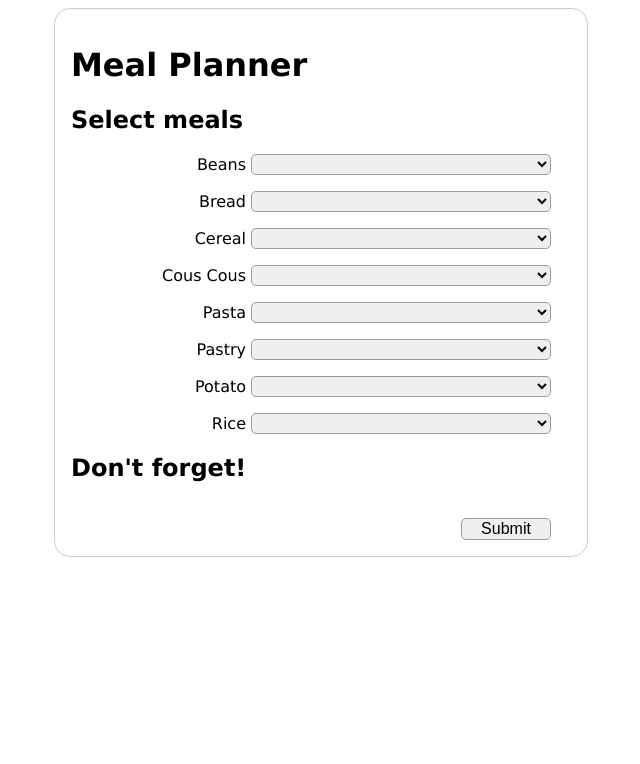
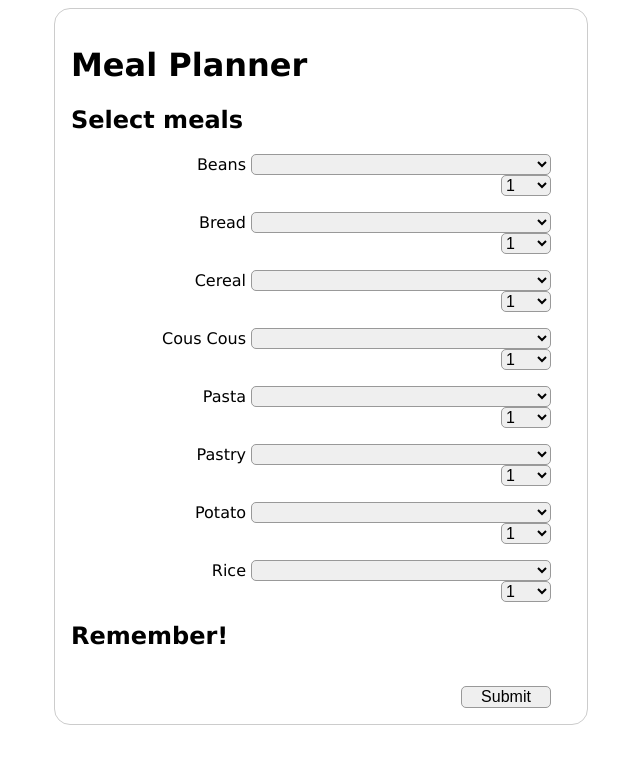
Before and after one commit to travisbacon1/meal_app, a Flask app: template templates/create_meal_plan.html in a window 1280 px wide. Shown: the top 764 px of the page, without its empty margins (319-959 px from the left). Run offline with Flask 2, Linux system fonts and the light colour scheme; the template is opened without the code that fills it, so the values that code supplies are empty; parts of the project's set-up code (start-up, migrations or seed data) failed here and were passed over; some libraries are stand-ins or nearby versions.

Commit message:
Added quantity dropdown to create_meal_plan page

```diff
--- a/gui_app.py
+++ b/gui_app.py
@@ -88,13 +88,14 @@ def get_meal_info(meal_list):
     return results
 
 
-def build_ingredient_dictionary(meal_ingredient_dict, deduped_ingredient_dict):
+def build_ingredient_dictionary(meal_ingredient_dict, deduped_ingredient_dict, quantity):
     """Adds together the quantities of all ingredients in a given deduped_ingredient_dict
 
     Parameters
     -------
     meal_ingredient_dict: dict\n
-    deduped_ingredient_dict: dict
+    deduped_ingredient_dict: dict\n
+    quantity: int
 
     Returns
     ------
@@ -103,15 +104,17 @@ def build_ingredient_dictionary(meal_ingredient_dict, deduped_ingredient_dict):
     ingredient_list = json.loads(meal_ingredient_dict)
     for ingredient in list(ingredient_list.keys()):
         if ingredient in deduped_ingredient_dict:
-            deduped_ingredient_dict[ingredient] += float(ingredient_list[ingredient])
+            deduped_ingredient_dict[ingredient] += float(ingredient_list[ingredient]) * quantity
             deduped_ingredient_dict[ingredient] = round(deduped_ingredient_dict[ingredient], 2)
+            deduped_ingredient_dict[ingredient] = int(deduped_ingredient_dict[ingredient]) if deduped_ingredient_dict[ingredient].is_integer() else deduped_ingredient_dict[ingredient]
         else:
-            deduped_ingredient_dict[ingredient] = float(ingredient_list[ingredient])
+            deduped_ingredient_dict[ingredient] = float(ingredient_list[ingredient]) * quantity
             deduped_ingredient_dict[ingredient] = round(deduped_ingredient_dict[ingredient], 2)
+            deduped_ingredient_dict[ingredient] = int(deduped_ingredient_dict[ingredient]) if deduped_ingredient_dict[ingredient].is_integer() else deduped_ingredient_dict[ingredient]
     return deduped_ingredient_dict
 
 
-def collate_ingredients(meal_info_list):
+def collate_ingredients(meal_info_list, quantity_list):
     """Collates all ingredients from all meals into a dictionary of required ingredients
 
     Parameters
@@ -127,21 +130,21 @@ def collate_ingredients(meal_info_list):
     tinned_ingredient_dict = {}
     dry_ingredient_dict = {}
     dairy_ingredient_dict = {}
-    for meal in meal_info_list:
+    for idx, meal in enumerate(meal_info_list):
         if meal["Fresh_Ingredients"] != None:
-            build_ingredient_dictionary(meal["Fresh_Ingredients"], fresh_ingredient_dict)
+            build_ingredient_dictionary(meal["Fresh_Ingredients"], fresh_ingredient_dict, quantity_list[idx])
 
         if meal["Tinned_Ingredients"] != None:
-            build_ingredient_dictionary(meal["Tinned_Ingredients"], tinned_ingredient_dict)
+            build_ingredient_dictionary(meal["Tinned_Ingredients"], tinned_ingredient_dict, quantity_list[idx])
 
         if meal["Dry_Ingredients"] != None:
-            build_ingredient_dictionary(meal["Dry_Ingredients"], dry_ingredient_dict)
+            build_ingredient_dictionary(meal["Dry_Ingredients"], dry_ingredient_dict, quantity_list[idx])
 
         if meal["Dairy_Ingredients"] != None:
-            build_ingredient_dictionary(meal["Dairy_Ingredients"], dairy_ingredient_dict)
+            build_ingredient_dictionary(meal["Dairy_Ingredients"], dairy_ingredient_dict, quantity_list[idx])
 
         if meal["Dairy_Ingredients"] != None:
-            build_ingredient_dictionary(meal["Dairy_Ingredients"], dairy_ingredient_dict)
+            build_ingredient_dictionary(meal["Dairy_Ingredients"], dairy_ingredient_dict, quantity_list[idx])
     complete_deduped_ingredient_dict["Fresh_Ingredients"] = fresh_ingredient_dict
     complete_deduped_ingredient_dict["Tinned_Ingredients"] = tinned_ingredient_dict
     complete_deduped_ingredient_dict["Dry_Ingredients"] = dry_ingredient_dict
@@ -361,7 +364,7 @@ def list_meals():
 def create_meal_plan():
     app.config['MYSQL_CURSORCLASS'] = 'DictCursor'
     db_cursor = mysql.connection.cursor()
-    query = f"SELECT GROUP_CONCAT(Name) as Meals, Staple FROM MealsDatabase.MealsTable GROUP BY Staple;"
+    query = f"SELECT GROUP_CONCAT(Name ORDER BY Name ASC) as Meals, Staple FROM MealsDatabase.MealsTable GROUP BY Staple;"
     db_cursor.execute(query)
     results = db_cursor.fetchall()
     staples_dict = {str(item['Staple']): list(item['Meals'].split(',')) for item in results}
@@ -370,9 +373,10 @@ def create_meal_plan():
         details = request.form
         details_dict = details.to_dict()
         meal_list = [value for key, value in details_dict.items() if 'Meal' in key]
+        quantity_list = [int(value) for key, value in details_dict.items() if 'Quantity' in key]
         meal_tuple = get_meal_info(meal_list)
         meal_list_dicts = [meal for meal in meal_tuple]
-        complete_ingredient_dict = collate_ingredients(meal_list_dicts)
+        complete_ingredient_dict = collate_ingredients(meal_list_dicts, quantity_list)
         complete_ingredient_dict['Extra_Ingredients'] = [value for key, value in details_dict.items() if 'Extra' in key]
         session['complete_ingredient_dict'] = complete_ingredient_dict
         return redirect(url_for('display_meal_plan'))
--- a/templates/create_meal_plan.html
+++ b/templates/create_meal_plan.html
@@ -17,6 +17,12 @@
                                     <option value = "{{bean_meals[i]}}">{{bean_meals[i]}}</option>
                                     {%endfor%}
                                 </select>
+                                <select name="Quantity 1" id="quantity" required>
+                                    <option value="1">1</option>
+                                    {%for i in range(2, 5)%}
+                                    <option value = "{{i}}">{{i}}</option>
+                                    {%endfor%}
+                                </select>
                             </li>
                             <li>
                                 <label for="bread">Bread</label>
@@ -24,6 +30,12 @@
                                     <option value="null"></option>
                                     {%for i in range(0, len_bread_meals)%}
                                     <option value = "{{bread_meals[i]}}">{{bread_meals[i]}}</option>
+                                    {%endfor%}
+                                </select>
+                                <select name="Quantity 2" id="quantity" required>
+                                    <option value="1">1</option>
+                                    {%for i in range(2, 5)%}
+                                    <option value = "{{i}}">{{i}}</option>
                                     {%endfor%}
                                 </select>
                             </li>
@@ -35,6 +47,12 @@
                                     <option value = "{{cereal_meals[i]}}">{{cereal_meals[i]}}</option>
                                     {%endfor%}
                                 </select>
+                                <select name="Quantity 3" id="quantity" required>
+                                    <option value="1">1</option>
+                                    {%for i in range(2, 5)%}
+                                    <option value = "{{i}}">{{i}}</option>
+                                    {%endfor%}
+                                </select>
                             </li>
                             <li>
                                 <label for="cous cous">Cous Cous</label>
@@ -42,6 +60,12 @@
                                     <option value="null"></option>
                                     {%for i in range(0, len_cous_cous_meals)%}
                                     <option value = "{{cous_cous_meals[i]}}">{{cous_cous_meals[i]}}</option>
+                                    {%endfor%}
+                                </select>
+                                <select name="Quantity 4" id="quantity" required>
+                                    <option value="1">1</option>
+                                    {%for i in range(2, 5)%}
+                                    <option value = "{{i}}">{{i}}</option>
                                     {%endfor%}
                                 </select>
                             </li>
@@ -53,6 +77,12 @@
                                     <option value = "{{pasta_meals[i]}}">{{pasta_meals[i]}}</option>
                                     {%endfor%}
                                 </select>
+                                <select name="Quantity 5" id="quantity" required>
+                                    <option value="1">1</option>
+                                    {%for i in range(2, 5)%}
+                                    <option value = "{{i}}">{{i}}</option>
+                                    {%endfor%}
+                                </select>
                             </li>
                             <li>
                                 <label for="pastry">Pastry</label>
@@ -60,6 +90,12 @@
                                     <option value="null"></option>
                                     {%for i in range(0, len_pastry_meals)%}
                                     <option value = "{{pastry_meals[i]}}">{{pastry_meals[i]}}</option>
+                                    {%endfor%}
+                                </select>
+                                <select name="Quantity 6" id="quantity" required>
+                                    <option value="1">1</option>
+                                    {%for i in range(2, 5)%}
+                                    <option value = "{{i}}">{{i}}</option>
                                     {%endfor%}
                                 </select>
                             </li>
@@ -71,6 +107,12 @@
                                     <option value = "{{potato_meals[i]}}">{{potato_meals[i]}}</option>
                                     {%endfor%}
                                 </select>
+                                <select name="Quantity 7" id="quantity" required>
+                                    <option value="1">1</option>
+                                    {%for i in range(2, 5)%}
+                                    <option value = "{{i}}">{{i}}</option>
+                                    {%endfor%}
+                                </select>
                             </li>
                             <li>
                                 <label for="rice">Rice</label>
@@ -80,9 +122,16 @@
                                     <option value = "{{rice_meals[i]}}">{{rice_meals[i]}}</option>
                                     {%endfor%}
                                 </select>
+                                <select name="Quantity 8" id="quantity" required>
+                                    <option value="1">1</option>
+                                    {%for i in range(2, 5)%}
+                                    <option value = "{{i}}">{{i}}</option>
+                                    {%endfor%}
+                                </select>
+                            </li>
                             </li>
                             <li>
-                                <H2>Don't forget!</H2>
+                                <H2>Remember!</H2>
                                     <table id="checkboxtable">
                                         {%for i in range(0, len_extras)%}
                                             <tr>
```
